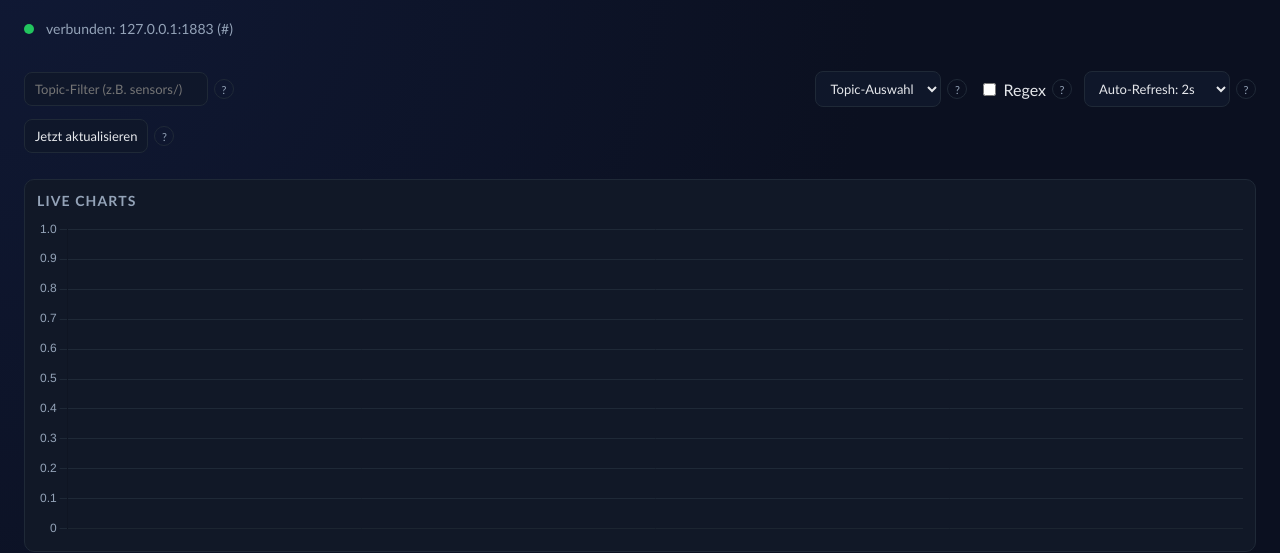
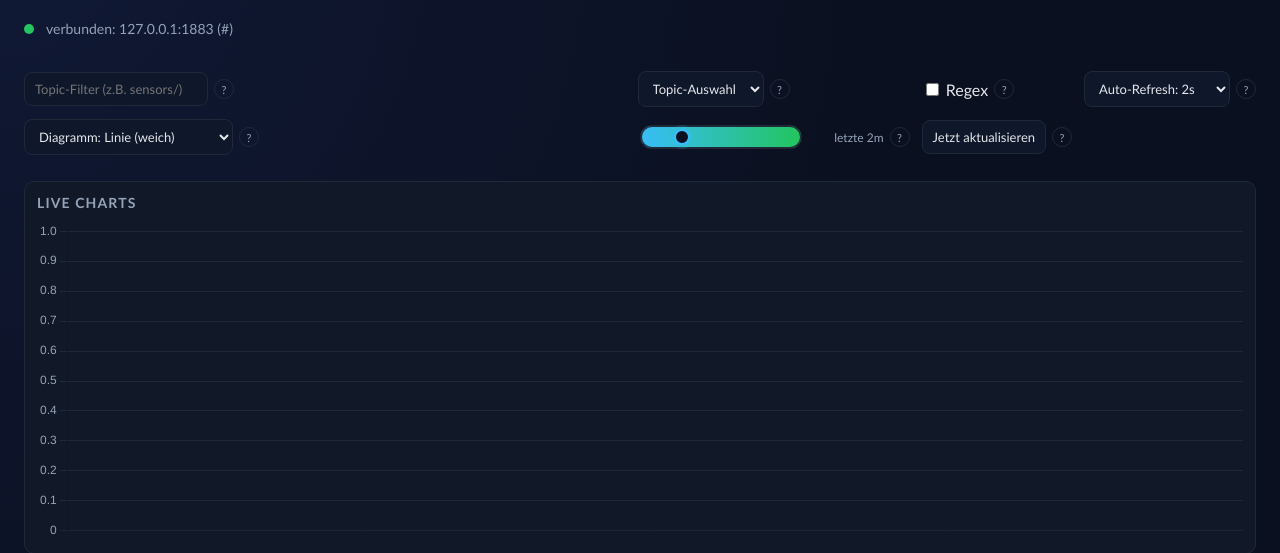
Before and after one commit to Dutchy94/MQTT-Visualizer, a Flask app: page / in a window 1280 px wide. Shown: the part 65-618 px from the top of the page. Run offline with Flask 3, Linux system fonts and the light colour scheme; data that the repository does not hold is empty.

Commit message:
Improve chart controls and slider styling

```diff
--- a/templates/index.html
+++ b/templates/index.html
@@ -87,6 +87,78 @@
       font-size: 11px;
       cursor: help;
       user-select: none;
+      position: relative;
+    }
+    .field .info::after {
+      content: attr(data-tooltip);
+      position: absolute;
+      right: 0;
+      top: 26px;
+      background: #0b1020;
+      color: var(--text);
+      border: 1px solid #1f2937;
+      border-radius: 8px;
+      padding: 6px 8px;
+      font-size: 12px;
+      white-space: nowrap;
+      opacity: 0;
+      transform: translateY(-4px);
+      pointer-events: none;
+      transition: opacity 120ms ease, transform 120ms ease;
+      z-index: 10;
+    }
+    .field .info:hover::after,
+    .field .info:focus::after {
+      opacity: 1;
+      transform: translateY(0);
+    }
+    .range-wrap {
+      display: flex;
+      align-items: center;
+      gap: 8px;
+      min-width: 220px;
+    }
+    .range-wrap input[type="range"] {
+      -webkit-appearance: none;
+      appearance: none;
+      width: 140px;
+      height: 6px;
+      border-radius: 999px;
+      background: linear-gradient(90deg, #38bdf8, #22c55e);
+      outline: none;
+      box-shadow: inset 0 0 0 1px #1f2937;
+    }
+    .range-wrap input[type="range"]::-webkit-slider-thumb {
+      -webkit-appearance: none;
+      appearance: none;
+      width: 16px;
+      height: 16px;
+      border-radius: 999px;
+      background: #0b1020;
+      border: 2px solid #38bdf8;
+      box-shadow: 0 0 0 4px rgba(56, 189, 248, 0.15);
+      cursor: pointer;
+    }
+    .range-wrap input[type="range"]::-moz-range-thumb {
+      width: 16px;
+      height: 16px;
+      border-radius: 999px;
+      background: #0b1020;
+      border: 2px solid #38bdf8;
+      box-shadow: 0 0 0 4px rgba(56, 189, 248, 0.15);
+      cursor: pointer;
+    }
+    .range-wrap input[type="range"]::-moz-range-track {
+      height: 6px;
+      border-radius: 999px;
+      background: linear-gradient(90deg, #38bdf8, #22c55e);
+      box-shadow: inset 0 0 0 1px #1f2937;
+    }
+    .range-value {
+      font-size: 12px;
+      color: var(--muted);
+      min-width: 72px;
+      text-align: right;
     }
     .status .dot {
       width: 10px;
@@ -195,20 +267,20 @@
     <div class="toolbar">
       <div class="field">
         <input id="filter" type="text" placeholder="Topic-Filter (z.B. sensors/)" />
-        <span class="info" title="Filtert die angezeigten Topics. Ohne Regex ist es eine einfache Teil-String-Suche.">?</span>
+        <span class="info" title="Filtert die angezeigten Topics. Ohne Regex ist es eine einfache Teil-String-Suche." data-tooltip="Filtert die angezeigten Topics. Ohne Regex ist es eine einfache Teil-String-Suche." aria-label="Info: Topic-Filter">?</span>
       </div>
       <div class="field">
         <select id="topicSelect">
           <option value="">Topic-Auswahl</option>
         </select>
-        <span class="info" title="Waehle ein bekanntes Topic und setze es automatisch als Filter.">?</span>
+        <span class="info" title="Waehle ein bekanntes Topic und setze es automatisch als Filter." data-tooltip="Waehle ein bekanntes Topic und setze es automatisch als Filter." aria-label="Info: Topic-Auswahl">?</span>
       </div>
       <div class="field">
         <label>
           <input id="regexToggle" type="checkbox" />
           Regex
         </label>
-        <span class="info" title="Interpretiert den Filter als regulaeren Ausdruck (Regex).">?</span>
+        <span class="info" title="Interpretiert den Filter als regulaeren Ausdruck (Regex)." data-tooltip="Interpretiert den Filter als regulaeren Ausdruck (Regex)." aria-label="Info: Regex">?</span>
       </div>
       <div class="field">
         <select id="interval">
@@ -218,11 +290,26 @@
         <option value="10">Auto-Refresh: 10s</option>
         <option value="0">Auto-Refresh: aus</option>
         </select>
-        <span class="info" title="Stellt das automatische Aktualisierungsintervall ein.">?</span>
+        <span class="info" title="Stellt das automatische Aktualisierungsintervall ein." data-tooltip="Stellt das automatische Aktualisierungsintervall ein." aria-label="Info: Auto-Refresh">?</span>
+      </div>
+      <div class="field">
+        <select id="chartMode">
+          <option value="line-smooth" selected>Diagramm: Linie (weich)</option>
+          <option value="line-straight">Diagramm: Linie (gerade)</option>
+          <option value="bar-grouped">Diagramm: Balken (gruppiert)</option>
+        </select>
+        <span class="info" title="Wechselt den Diagrammtyp und die Linien-Interpolation." data-tooltip="Wechselt den Diagrammtyp und die Linien-Interpolation." aria-label="Info: Diagrammtyp">?</span>
+      </div>
+      <div class="field">
+        <div class="range-wrap">
+          <input id="timeWindow" type="range" min="10" max="600" step="10" value="120" />
+          <span id="timeWindowValue" class="range-value">letzte 2m</span>
+        </div>
+        <span class="info" title="Begrenzt die Zeitachse im Chart auf die letzten Sekunden/Minuten." data-tooltip="Begrenzt die Zeitachse im Chart auf die letzten Sekunden/Minuten." aria-label="Info: Zeitfenster">?</span>
       </div>
       <div class="field">
         <button id="refreshBtn">Jetzt aktualisieren</button>
-        <span class="info" title="Laedt Status, Nachrichten, Karten und Charts sofort neu.">?</span>
+        <span class="info" title="Laedt Status, Nachrichten, Karten und Charts sofort neu." data-tooltip="Laedt Status, Nachrichten, Karten und Charts sofort neu." aria-label="Info: Aktualisieren">?</span>
       </div>
     </div>
     <div id="filterHint" class="toolbar hint" style="display:none;">Ungueltiger Regex</div>
@@ -265,11 +352,15 @@
     const topicSelectEl = document.getElementById('topicSelect');
     const regexToggleEl = document.getElementById('regexToggle');
     const filterHintEl = document.getElementById('filterHint');
+    const timeWindowEl = document.getElementById('timeWindow');
+    const timeWindowValueEl = document.getElementById('timeWindowValue');
+    const chartModeEl = document.getElementById('chartMode');
 
     const MAX_POINTS = 120;
     const seriesByTopic = new Map();
     const latestByTopic = new Map();
     let refreshTimer = null;
+    let chartMode = 'line-smooth';
 
     const chartNoticeEl = document.getElementById('chartNotice');
     let chart = null;
@@ -282,9 +373,16 @@
         },
         options: {
           responsive: true,
-          interaction: { mode: 'nearest', intersect: false },
+          interaction: { mode: 'index', intersect: false },
           plugins: {
-            legend: { labels: { color: '#e5e7eb' } }
+            legend: { labels: { color: '#e5e7eb' } },
+            tooltip: {
+              mode: 'index',
+              intersect: false,
+              callbacks: {
+                label: (ctx) => `${ctx.dataset.label}: ${ctx.formattedValue}`
+              }
+            }
           },
           scales: {
             x: { ticks: { color: '#94a3b8' }, grid: { color: '#1f2937' } },
@@ -330,15 +428,26 @@
       const palette = ['#38bdf8', '#22c55e', '#f59e0b', '#e879f9', '#f97316', '#60a5fa'];
       return palette[idx % palette.length];
     }
+    function formatWindow(seconds) {
+      if (seconds >= 60) {
+        const minutes = Math.round(seconds / 60);
+        return `letzte ${minutes}m`;
+      }
+      return `letzte ${seconds}s`;
+    }
     function updateChart() {
       if (!chart) return;
+      const windowSeconds = Number(timeWindowEl.value || 0);
       const datasets = [];
       let labels = [];
       let i = 0;
       for (const [topic, points] of seriesByTopic.entries()) {
         const color = getColor(i++);
-        const data = points.map(p => p.value);
-        const localLabels = points.map(p => shortTime(p.ts));
+        const maxTs = points.length ? points[points.length - 1].ts : 0;
+        const cutoff = windowSeconds > 0 ? maxTs - windowSeconds : 0;
+        const filtered = windowSeconds > 0 ? points.filter(p => p.ts >= cutoff) : points;
+        const data = filtered.map(p => p.value);
+        const localLabels = filtered.map(p => shortTime(p.ts));
         if (localLabels.length > labels.length) {
           labels = localLabels;
         }
@@ -347,9 +456,13 @@
           data,
           borderColor: color,
           backgroundColor: color + '33',
-          tension: 0.25,
-          spanGaps: true
+          tension: chartMode === 'line-straight' ? 0 : 0.25,
+          spanGaps: true,
+          borderWidth: chartMode === 'bar-grouped' ? 0 : 2
         });
+      }
+      if (chart) {
+        chart.config.type = chartMode === 'bar-grouped' ? 'bar' : 'line';
       }
       chart.data.labels = labels;
       chart.data.datasets = datasets;
@@ -488,6 +601,9 @@
         refreshTimer = setInterval(refresh, seconds * 1000);
       }
     }
+    function updateWindowLabel() {
+      timeWindowValueEl.textContent = formatWindow(Number(timeWindowEl.value || 0));
+    }
 
     filterEl.addEventListener('input', () => {
       refresh();
@@ -506,10 +622,19 @@
     intervalEl.addEventListener('change', () => {
       setAutoRefresh();
     });
+    chartModeEl.addEventListener('change', () => {
+      chartMode = chartModeEl.value;
+      updateChart();
+    });
+    timeWindowEl.addEventListener('input', () => {
+      updateWindowLabel();
+      updateChart();
+    });
     refreshBtn.addEventListener('click', () => {
       refresh();
     });
 
+    updateWindowLabel();
     refresh();
     setAutoRefresh();
   </script>
```
